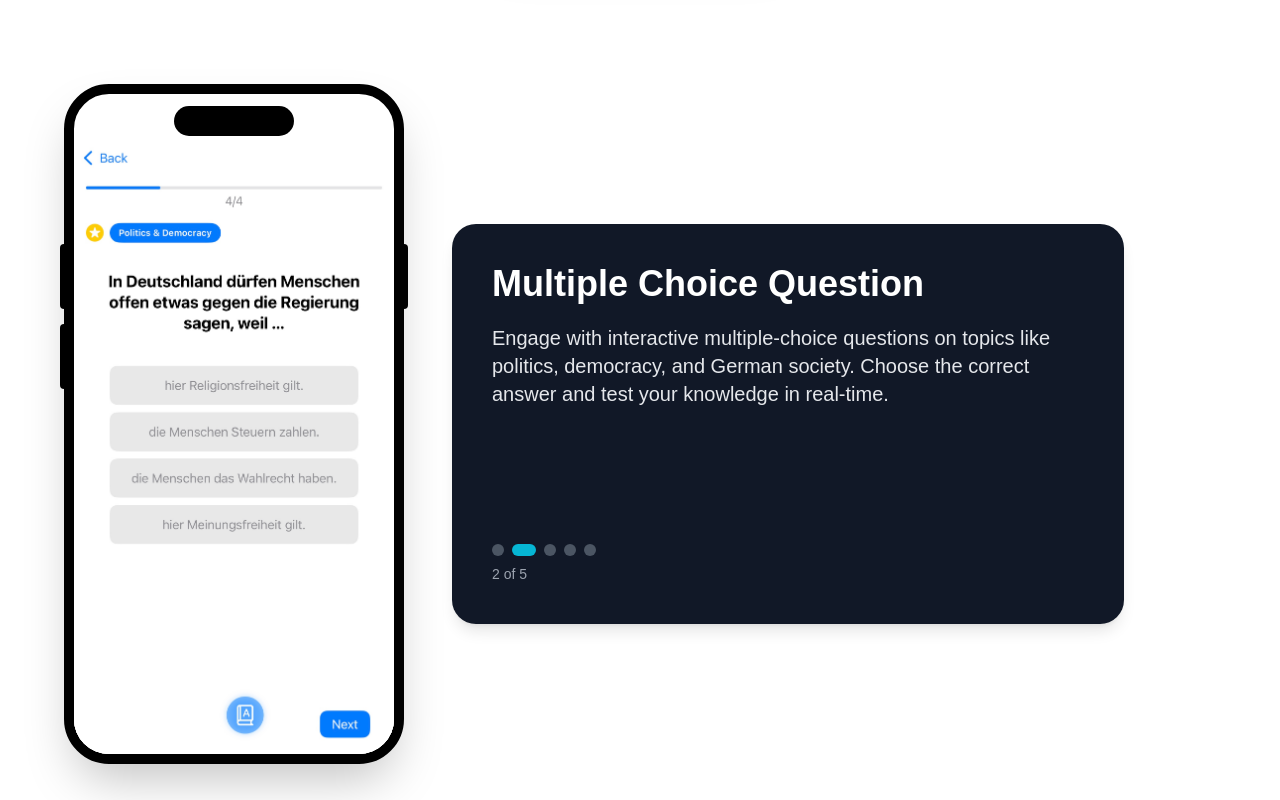
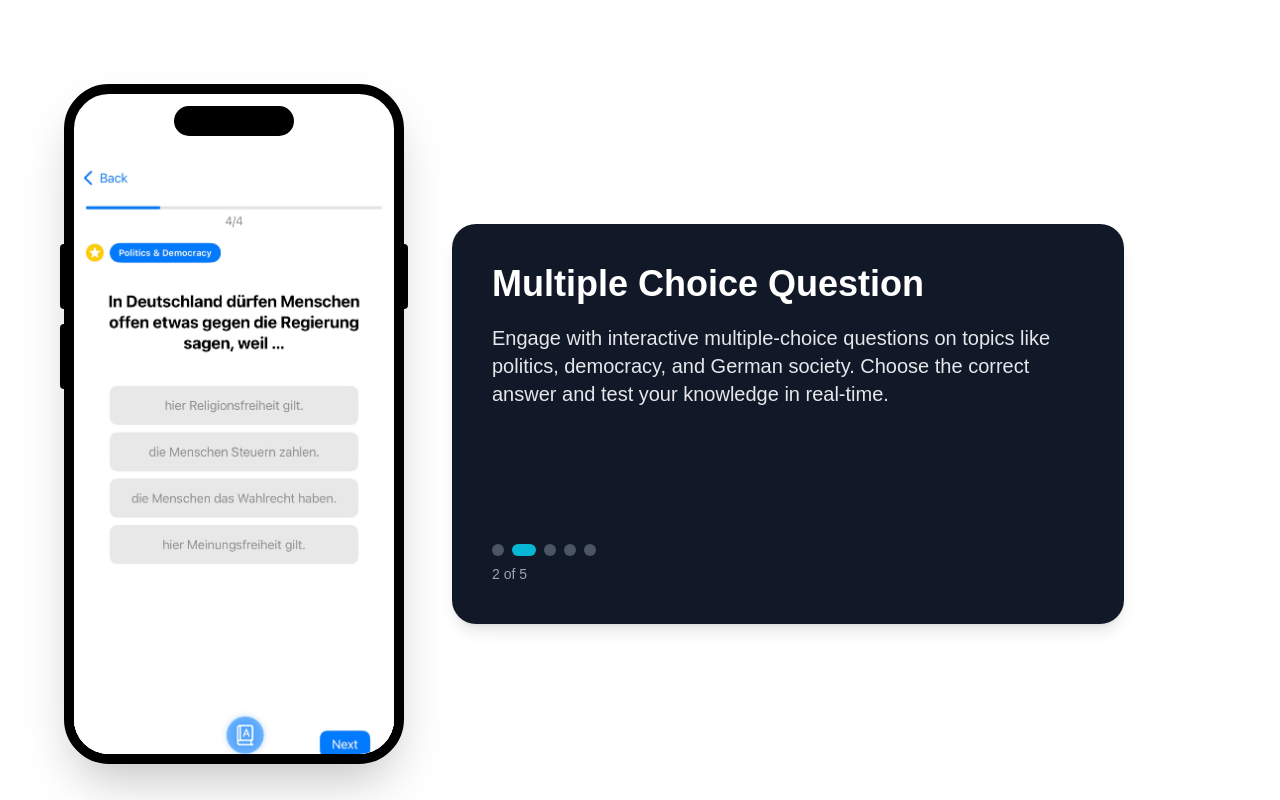
Before and after one commit to yesid-lopez/deu-landing, a Next.js app: page / in a window 1280 px wide. Shown: the part 780-1580 px from the top of the page. Built offline with nearby package versions, Linux system fonts and the light colour scheme.

Commit message:
Adjust screenshot positioning in Features component
- Move padding from container to image
- Maintain full-bleed screenshot layout
- Preserve image priority and fill properties

```diff
--- a/src/components/features.tsx
+++ b/src/components/features.tsx
@@ -108,13 +108,13 @@ export function Features() {
                   animate={{ opacity: 1 }}
                   exit={{ opacity: 0 }}
                   transition={{ duration: 0.3 }}
-                  className="absolute inset-0 pt-10"
+                  className="absolute inset-0"
                 >
                   <Image
                     src={currentFeature.screenshot}
                     alt={`${currentFeature.title} screenshot`}
                     fill
-                    className="object-cover"
+                    className="object-cover pt-10"
                     priority
                   />
                 </motion.div>
```
